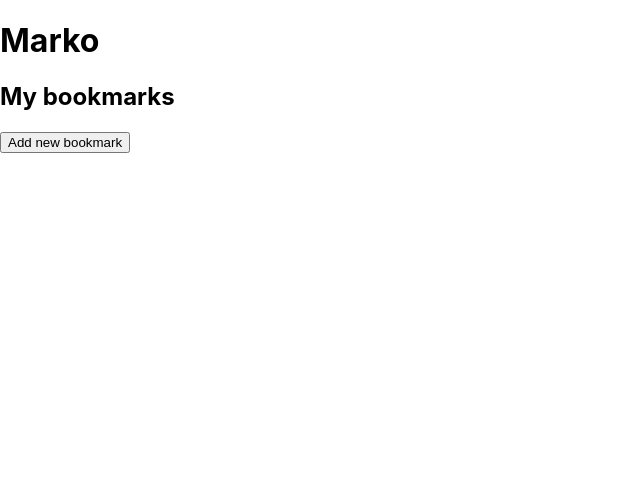
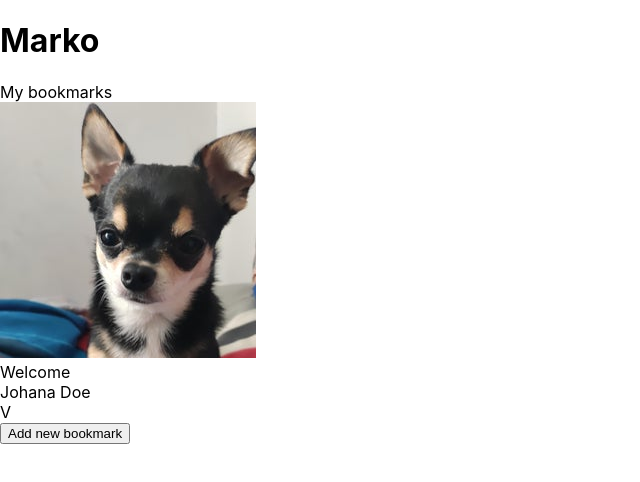
Before and after one commit to Holatresveces/marko-bookmark, a React (Create React App) app: page / in a window 1280 px wide. Shown: the top 482 px of the page, without its empty margins (0-640 px from the left). Built offline with nearby package versions, Linux system fonts and the light colour scheme.

Commit message:
Create Header component

```diff
--- a/src/App.tsx
+++ b/src/App.tsx
@@ -2,6 +2,7 @@ import { useEffect, useState } from "react";
 import { Bookmark } from "./interfaces";
 import BookmarkList from "./components/BookmarkList";
 import AddBookmarkDialog from "./components/AddBookmarkDialog";
+import Header from "./components/Header";
 
 const App = () => {
   const [bookmarks, setBookmarks] = useState<Bookmark[]>(() => {
@@ -35,8 +36,7 @@ const App = () => {
 
   return (
     <>
-      <h1>Marko</h1>
-      <h2>My bookmarks</h2>
+      <Header />
       <button onClick={toggleAddBookmarkDialog}>Add new bookmark</button>
       <BookmarkList bookmarks={bookmarks} deleteBookmark={deleteBookmark} />
       {showAddBookmarkDialog && (
--- /dev/null
+++ b/src/components/Header.tsx
@@ -0,0 +1,24 @@
+import profilePicture from "../images/profile-icon.jpg";
+
+const Header = () => {
+  return (
+    <header>
+      <h1>Marko</h1>
+      <div>
+        <div>My bookmarks</div>
+        <div>
+          <div>
+            <img src={profilePicture} alt="" />
+          </div>
+          <div>
+            <div>Welcome</div>
+            <div>Johana Doe</div>
+          </div>
+          <div>V</div>
+        </div>
+      </div>
+    </header>
+  );
+};
+
+export default Header;
```
Also changed, not shown: src/images/profile-icon.jpg (added).
